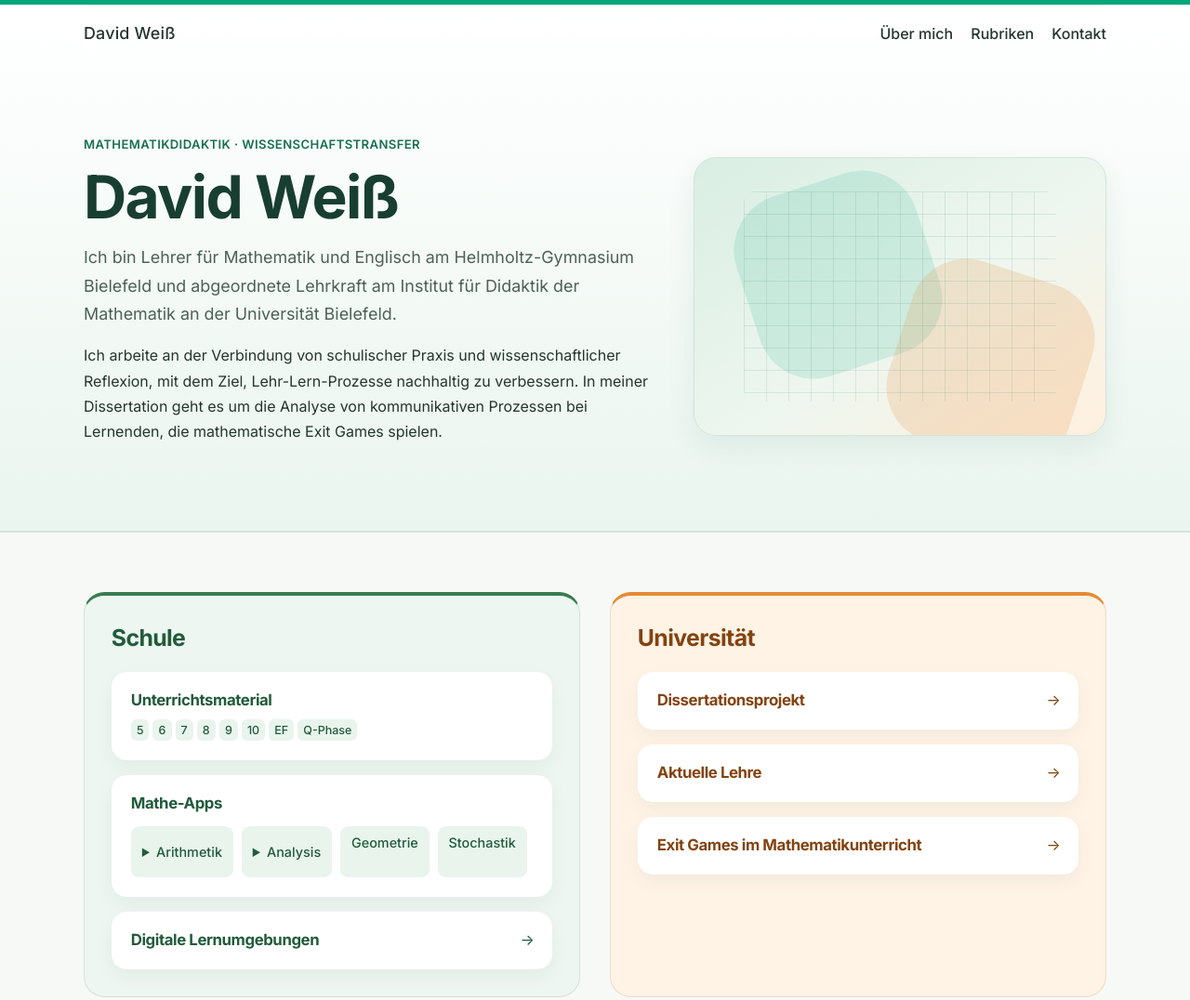
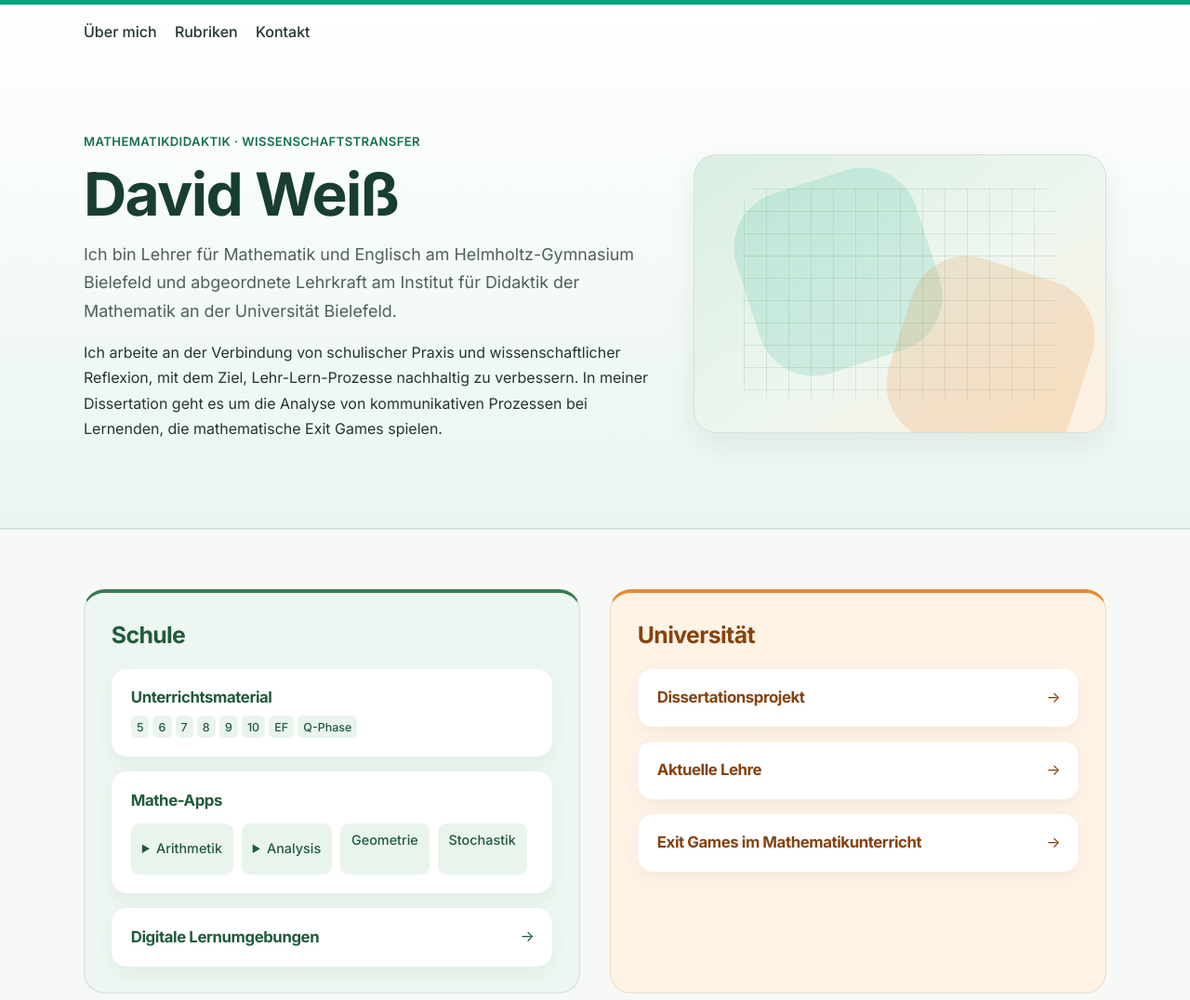
Before and after one commit to David-a11y-rgb/Landing, a plain HTML site: page index.html in a window 1280 px wide. Shown: the top 1076 px of the page at 93% size. Drawn offline with Linux system fonts and the light colour scheme.

Commit message:
Namen links oben aus Navigation entfernen

```diff
--- a/index.html
+++ b/index.html
@@ -20,7 +20,7 @@
     <header class="site-header" id="ueber-mich">
       <div class="container">
         <nav class="main-nav" aria-label="Hauptnavigation">
-          <a class="brand" href="#ueber-mich">David Weiß</a>
+
           <button class="nav-toggle" aria-expanded="false" aria-controls="menu">
             Menü
           </button>
```
